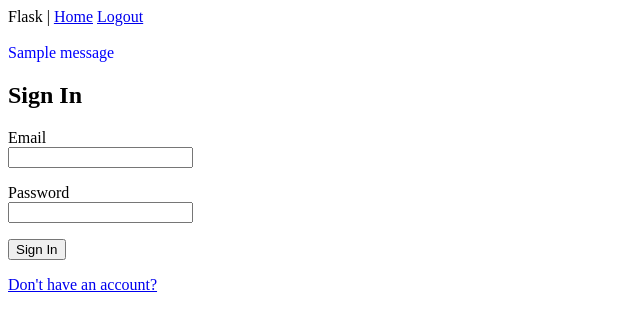
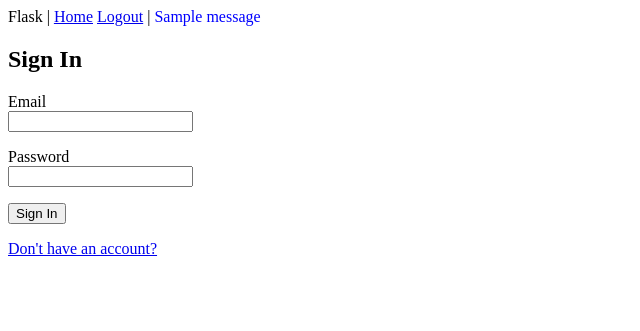
Before and after one commit to YE-Stack/user-admin-app, a Flask app: page /login in a window 1280 px wide. Shown: the top 331 px of the page, without its empty margins (0-640 px from the left). Run offline with Flask 2, Linux system fonts and the light colour scheme; one stand-in notice (Sample message) is shown.

Commit message:
move flashed messages

```diff
--- a/app/templates/meta.html
+++ b/app/templates/meta.html
@@ -9,12 +9,12 @@
 		Flask |
 		<a href='{{ url_for("index") }}'>Home</a>
 		<a href='{{ url_for("users.clear_user") }}'>Logout</a>
-	</div>
 {% with messages = get_flashed_messages() %}
-	{% if messages %}<br>
-		{% for message in messages %}<span style="color: blue;">{{ message }}</span>{% endfor %}
+	{% if messages %}
+		{% for message in messages %}| <span style="color: blue;">{{ message }}</span>{% endfor %}
 	{% endif %}
 {% endwith %}
+	</div>
 {% block content %}{% endblock %}
 </body>
 </html>
```
